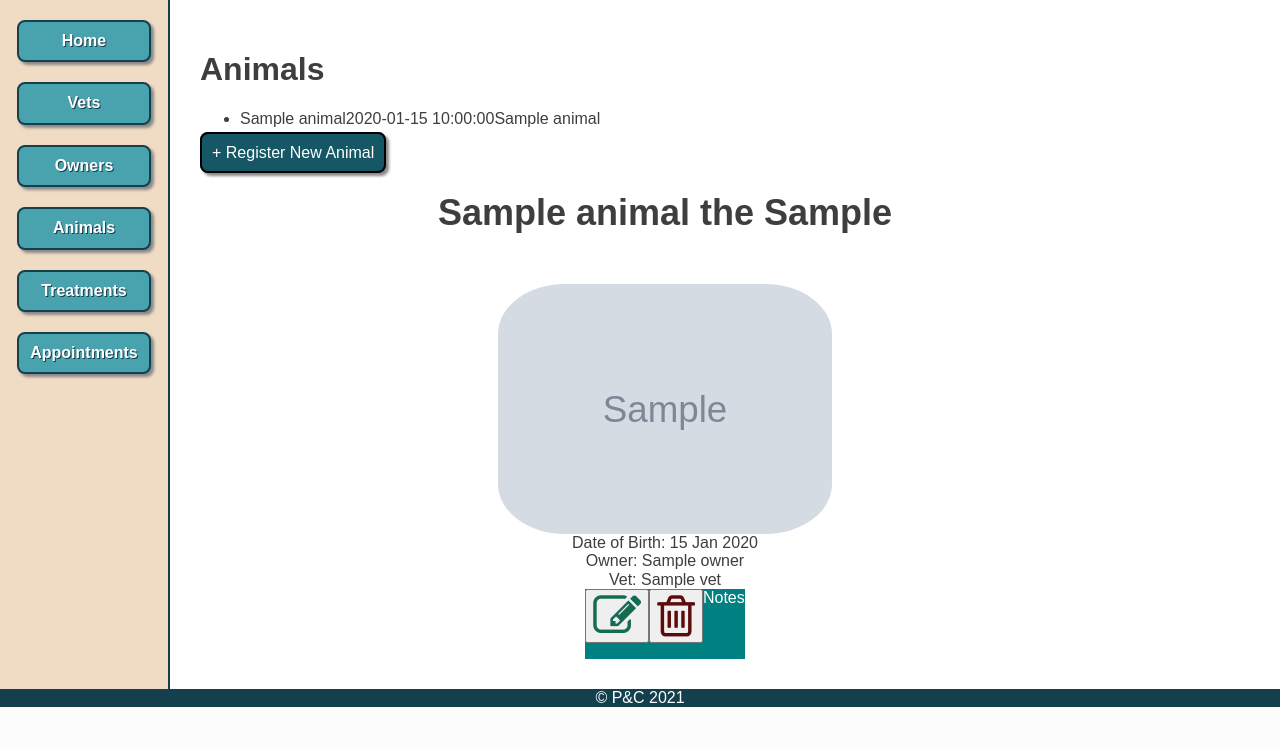
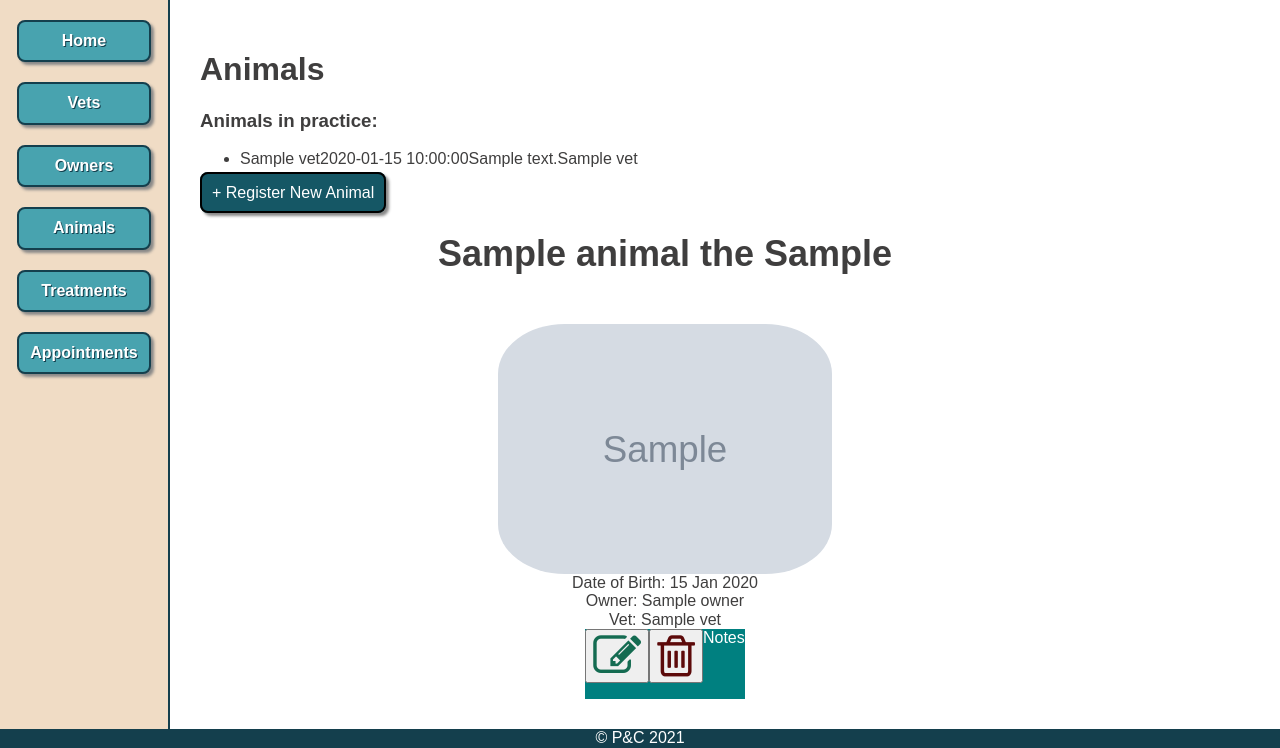
Before and after one commit to Kirsten4/vet_management_app, a Flask app: page /animals in a window 1280 px wide. Shown: the part 100-848 px from the top of the page. Before the commit the page ends 807 px from the top, so only its background shows below. Run offline with Flask 2, Linux system fonts and the light colour scheme; grey boxes marked "Sample" are stand-in pictures; a database or web service that is not in the repository returns one stand-in record (values such as "Sample title"); some libraries are stand-ins or nearby versions.

Commit message:
animals in practice

```diff
--- a/controllers/animals_controller.py
+++ b/controllers/animals_controller.py
@@ -15,6 +15,7 @@ def animals():
     animals = animal_repository.select_all()
     animals.sort(key=lambda x: x.name)
     checked_in_animals = animal_repository.all_animals_currently_in_practice()
+    print(checked_in_animals)
     return render_template("animals/index.html", animals=animals, checked_in_animals=checked_in_animals)
 
 # NEW
--- a/repositories/animal_repository.py
+++ b/repositories/animal_repository.py
@@ -95,6 +95,6 @@ def check_out(animal):
 
 def all_animals_currently_in_practice():
     # animals = []
-    sql = "SELECT animals.name, animals.checked_in_time, vets.name FROM animals INNER JOIN vets ON vets.id = animals.vet_id WHERE animals.checked_in_time IS NOT NULL AND animals.checked_out_time IS NULL"
+    sql = "SELECT animals.name, animals.checked_in_time, treatments.description, vets.name FROM vets INNER JOIN animals ON animals.vet_id = vets.id INNER JOIN appointments ON appointments.animal_id = animals.id INNER JOIN treatments ON treatments.id = appointments.treatment_id WHERE animals.checked_in_time IS NOT NULL AND animals.checked_out_time IS NULL"
     results = run_sql(sql)
     return results
--- a/templates/animals/index.html
+++ b/templates/animals/index.html
@@ -2,11 +2,11 @@
 
 {% block content %}
 <h1>Animals</h1>
-
+<h3>Animals in practice:</h3>
 <p>{% for animal in checked_in_animals %}
     <ul>
         <li>
-            {{ animal[0] }}{{ animal[1] }}{{ animal[2] }}
+            {{ animal[0] }}{{ animal[1] }}{{ animal[2] }}{{ animal[3] }}
         </li>
     </ul>
 {% endfor %}</p>
```
